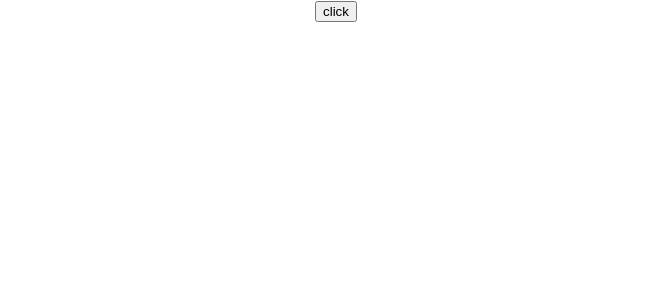
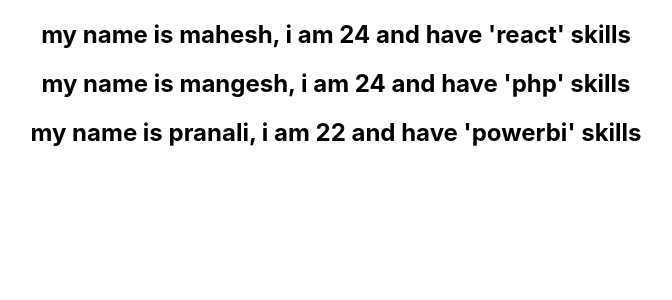
Before and after one commit to maheshnarute/Beginning-of-React, a React (Create React App) app: page / in a window 1280 px wide. Shown: the top 300 px of the page, without its empty margins (304-976 px from the left). Built offline with nearby package versions, Linux system fonts and the light colour scheme.

Commit message:
arrays key and list 2) parent and child relation

```diff
--- a/src/App.js
+++ b/src/App.js
@@ -6,11 +6,15 @@
 import FunctionClick1 from './componant/FunctionClick1';
 import EventBind from './componant/EventBind';
 import ParrentComponant from './componant/ParrentComponant';
+import ConditionRedering from './componant/ConditionRedering';
+import ListName from './ArrayComponant/ListName';
 
 function App() {
   return (
     <div className="App">
-<ParrentComponant/>
+{/* <ParrentComponant/>       */}
+{/* <ConditionRedering/> */}
+<ListName/>
       {/* <EventBind/> */}
       {/* <FunctionClick1 /> */}
       {/* <Greate name="mahesh" >
--- /dev/null
+++ b/src/ArrayComponant/ListName.js
@@ -0,0 +1,41 @@
+import React from 'react'
+import ListNamePersion from './ListNamePersion'
+
+const ListName=()=> {
+    // const names=['mahesh','mangesh','swapnil','datta','adtya']
+    // const nameList=names.map(name=><h2>{name}</h2>)
+    const persons=[{
+        id:1,
+        name:'mahesh',
+        age:24,
+        skils:'react'
+    },
+    {
+        id:2,
+        name:'mangesh',
+        age:24,
+        skils:'php'
+    },
+    {
+        id:3,
+        name:'pranali',
+        age:22,
+        skils:'powerbi'
+    }
+]
+const personList=persons.map(person=>(
+    <ListNamePersion key={person.id} person={person}></ListNamePersion>
+))
+  return (
+    <div>
+        {
+            // names.map(name=><h2>{name}</h2>)
+            // nameList
+            <div>{personList}</div>
+
+        }
+    </div>
+  )
+}
+
+export default ListName
--- /dev/null
+++ b/src/ArrayComponant/ListNamePersion.js
@@ -0,0 +1,12 @@
+import React from 'react'
+
+function ListNamePersion({person}) {
+  return (
+    <div>
+    <h2>my name is {person.name}, i am {person.age} and have '{person.skils}'  skills</h2>
+
+    </div>
+  )
+}
+
+export default ListNamePersion
--- /dev/null
+++ b/src/componant/ConditionRedering.js
@@ -0,0 +1,37 @@
+import React, { Component } from 'react'
+
+class ConditionRedering extends Component {
+    constructor(props){
+        super(props)
+            this.state={
+                isLogin:false
+                // isLogin:true
+
+            }
+
+    }
+    render(){
+        return(
+        // if(this.state.isLogin){
+        //     return (
+        //         <div>
+        //     <div>wellcom</div>
+
+        //         </div>
+        //       )
+        // }
+        // else{
+        //     return (
+        //         <div>
+        //     <div>tata</div>
+
+        //         </div>
+        //       )
+        // }
+        // this.state.isLogin ? <div> welocom</div>: <div>tata</div>
+        this.state.isLogin && <div> wellcom</div>
+        )
+
+}}
+
+export default ConditionRedering
```
Also changed, not shown: src/ArrayComponant/ArrayKeyProps.js (added, +9 -0 lines).
